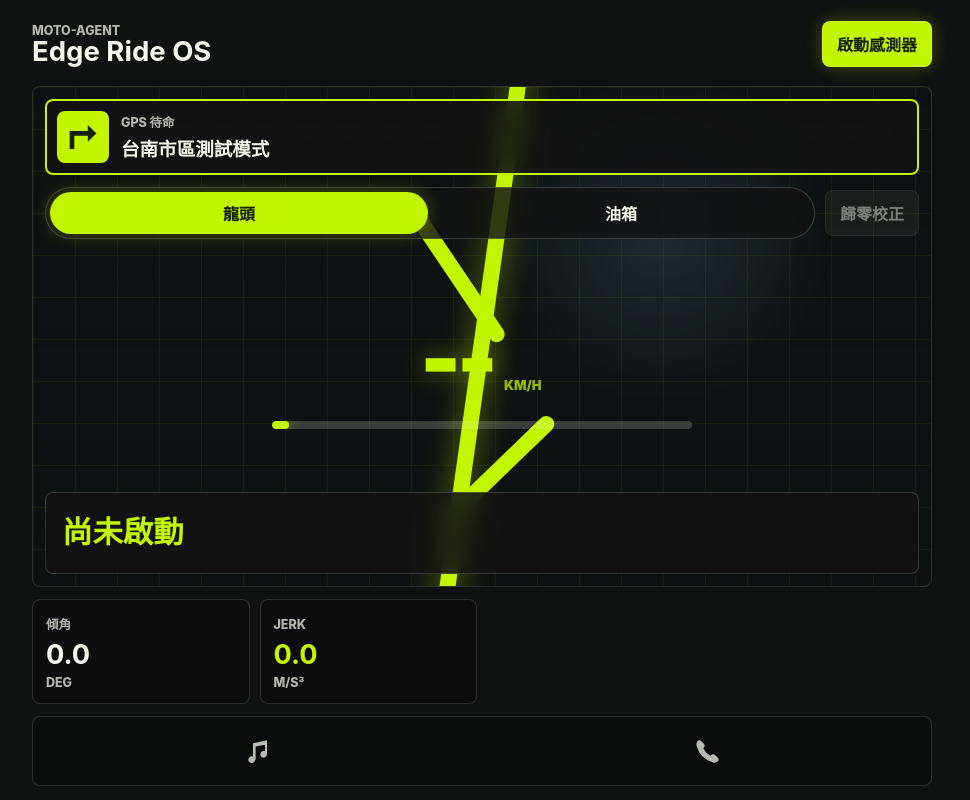
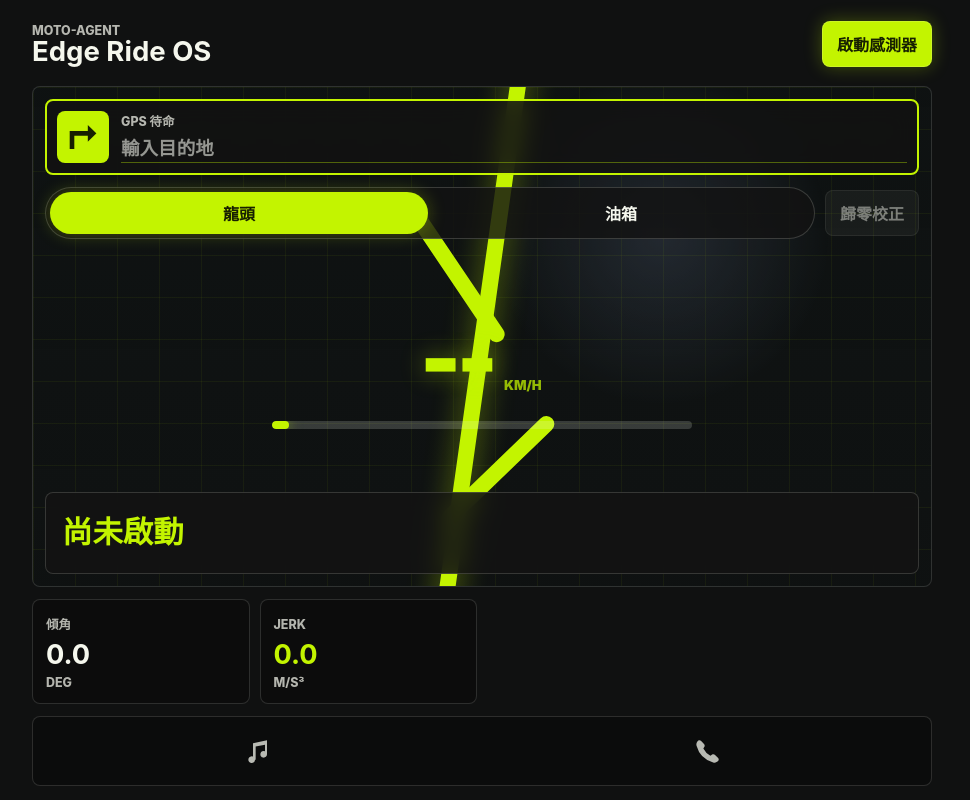
Before and after one commit to virus874874/Moto-Agent, a website with bundled scripts: page index.html in a window 1280 px wide. Shown: the whole page, without its empty margins (158-1128 px from the left). Built offline with nearby package versions, Linux system fonts and the light colour scheme.

Commit message:
Add destination input & stabilize level display

```diff
--- a/app.js
+++ b/app.js
@@ -11,6 +11,8 @@ const CRITICAL_CUE_INTERVAL_MS = 1300;
 const ROLL_DISPLAY_INTERVAL_MS = 1000;
 const JERK_DISPLAY_INTERVAL_MS = 1000;
 const ORIENTATION_LOCK = "portrait";
+const RISK_DISPLAY_HOLD_MS = 2500;
+const DESTINATION_STORAGE_KEY = "motoAgentDestination";
 const JERK_COLOR_BANDS = [
   { zone: "calm", max: 4 },
   { zone: "watch", max: 8 },
@@ -25,7 +27,7 @@ const mountButtons = [...document.querySelectorAll(".mount-button")];
 
 const ui = {
   gpsState: document.querySelector("#gpsState"),
-  routeHint: document.querySelector("#routeHint"),
+  destinationInput: document.querySelector("#destinationInput"),
   riskTitle: document.querySelector("#riskTitle"),
   speed: document.querySelector("#speed"),
   speedBar: document.querySelector("#speedBar"),
@@ -66,9 +68,18 @@ const state = {
   lastLevel0At: 0,
   lastRollRenderAt: 0,
   lastJerkRenderAt: 0,
+  displayedRisk: null,
+  pendingRisk: null,
+  pendingRiskSince: 0,
   audioContext: null,
   lastCriticalCueAt: 0,
 };
+
+ui.destinationInput.value = localStorage.getItem(DESTINATION_STORAGE_KEY) || "";
+
+ui.destinationInput.addEventListener("input", () => {
+  localStorage.setItem(DESTINATION_STORAGE_KEY, ui.destinationInput.value.trim());
+});
 
 permissionButton.addEventListener("click", async () => {
   await primeAudio();
@@ -271,7 +282,7 @@ function handleMotion(event) {
 
 function updateInference() {
   const features = calculateFeatures();
-  const risk = inferRisk(features);
+  const risk = stabilizeRisk(inferRisk(features));
   render(features, risk);
 }
 
@@ -390,6 +401,39 @@ function confirmedRisk(key, active, durationMs) {
   }
 
   return now - state.riskActiveSince[key] >= durationMs;
+}
+
+function stabilizeRisk(nextRisk) {
+  const now = Date.now();
+  const currentRisk = state.displayedRisk;
+
+  if (!currentRisk || currentRisk.key === "idle" || nextRisk.level > currentRisk.level) {
+    state.displayedRisk = nextRisk;
+    state.pendingRisk = null;
+    state.pendingRiskSince = 0;
+    return nextRisk;
+  }
+
+  if (nextRisk.key === currentRisk.key && nextRisk.title === currentRisk.title) {
+    state.pendingRisk = null;
+    state.pendingRiskSince = 0;
+    return currentRisk;
+  }
+
+  if (!state.pendingRisk || state.pendingRisk.key !== nextRisk.key || state.pendingRisk.title !== nextRisk.title) {
+    state.pendingRisk = nextRisk;
+    state.pendingRiskSince = now;
+    return currentRisk;
+  }
+
+  if (now - state.pendingRiskSince >= RISK_DISPLAY_HOLD_MS) {
+    state.displayedRisk = nextRisk;
+    state.pendingRisk = null;
+    state.pendingRiskSince = 0;
+    return nextRisk;
+  }
+
+  return currentRisk;
 }
 
 function render(features, risk) {
--- a/index.html
+++ b/index.html
@@ -27,7 +27,7 @@
         <div class="turn-sign">↱</div>
         <div>
           <p id="gpsState">GPS 待命</p>
-          <strong id="routeHint">台南市區測試模式</strong>
+          <input id="destinationInput" class="destination-input" type="text" inputmode="text" autocomplete="off" placeholder="輸入目的地">
         </div>
       </div>
 
--- a/service-worker.js
+++ b/service-worker.js
@@ -1,4 +1,4 @@
-const CACHE_NAME = "moto-agent-v9";
+const CACHE_NAME = "moto-agent-v10";
 const APP_ASSETS = [
   "./",
   "./index.html",
--- a/styles.css
+++ b/styles.css
@@ -213,11 +213,29 @@ h1 {
   font-weight: 900;
 }
 
-.nav-card strong {
+.destination-input {
   display: block;
+  width: 100%;
   margin-top: 3px;
+  border: 0;
+  border-bottom: 1px solid rgba(195, 244, 0, 0.36);
+  border-radius: 0;
+  padding: 4px 0 3px;
+  outline: none;
+  background: transparent;
+  color: #f5f7ed;
   overflow-wrap: anywhere;
+  font: inherit;
   font-size: 1.16rem;
+  font-weight: 900;
+}
+
+.destination-input::placeholder {
+  color: rgba(245, 247, 237, 0.58);
+}
+
+.destination-input:focus {
+  border-bottom-color: #c3f400;
 }
 
 .function-row {
```
Also changed, not shown: 1 other file.
